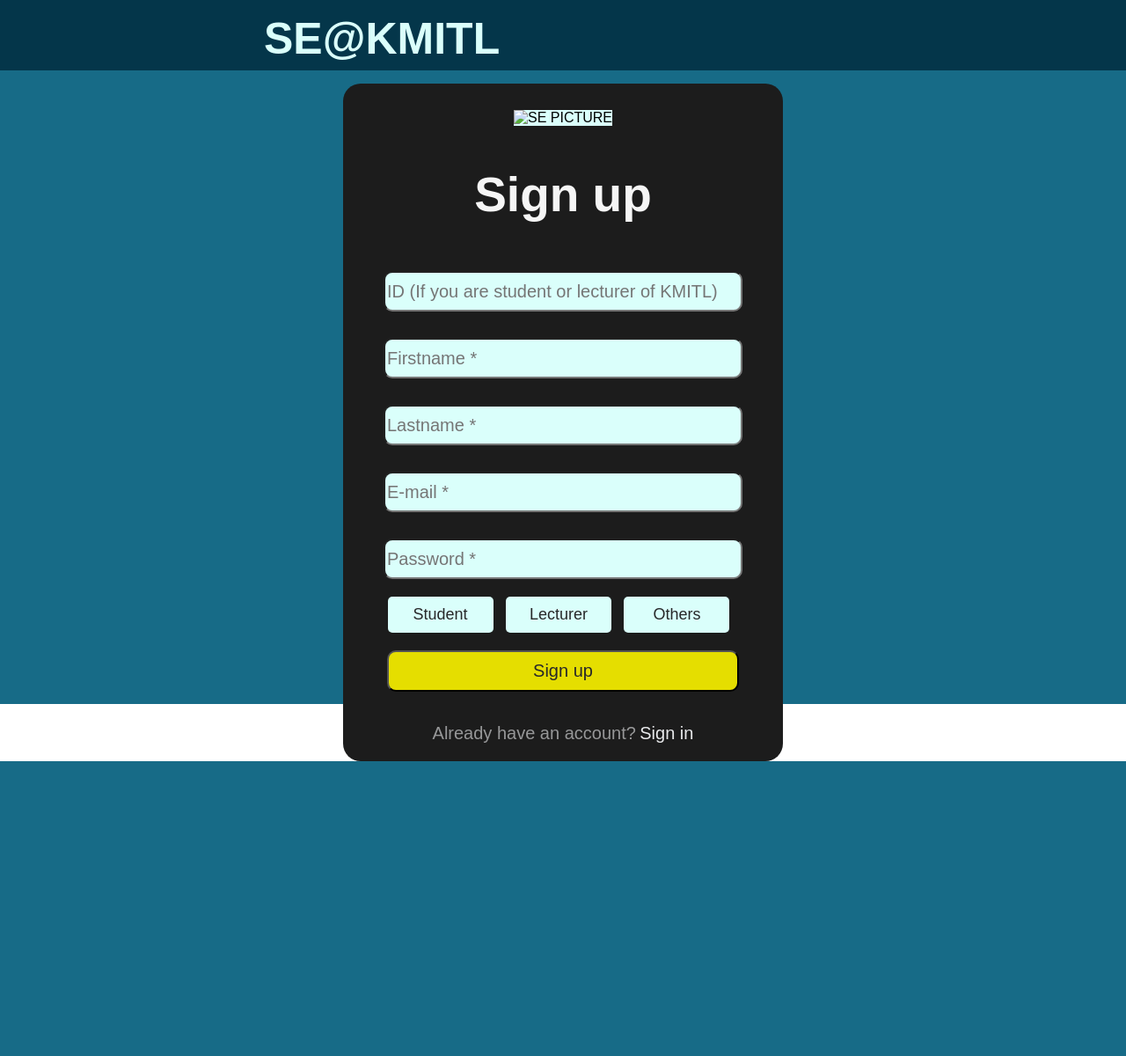
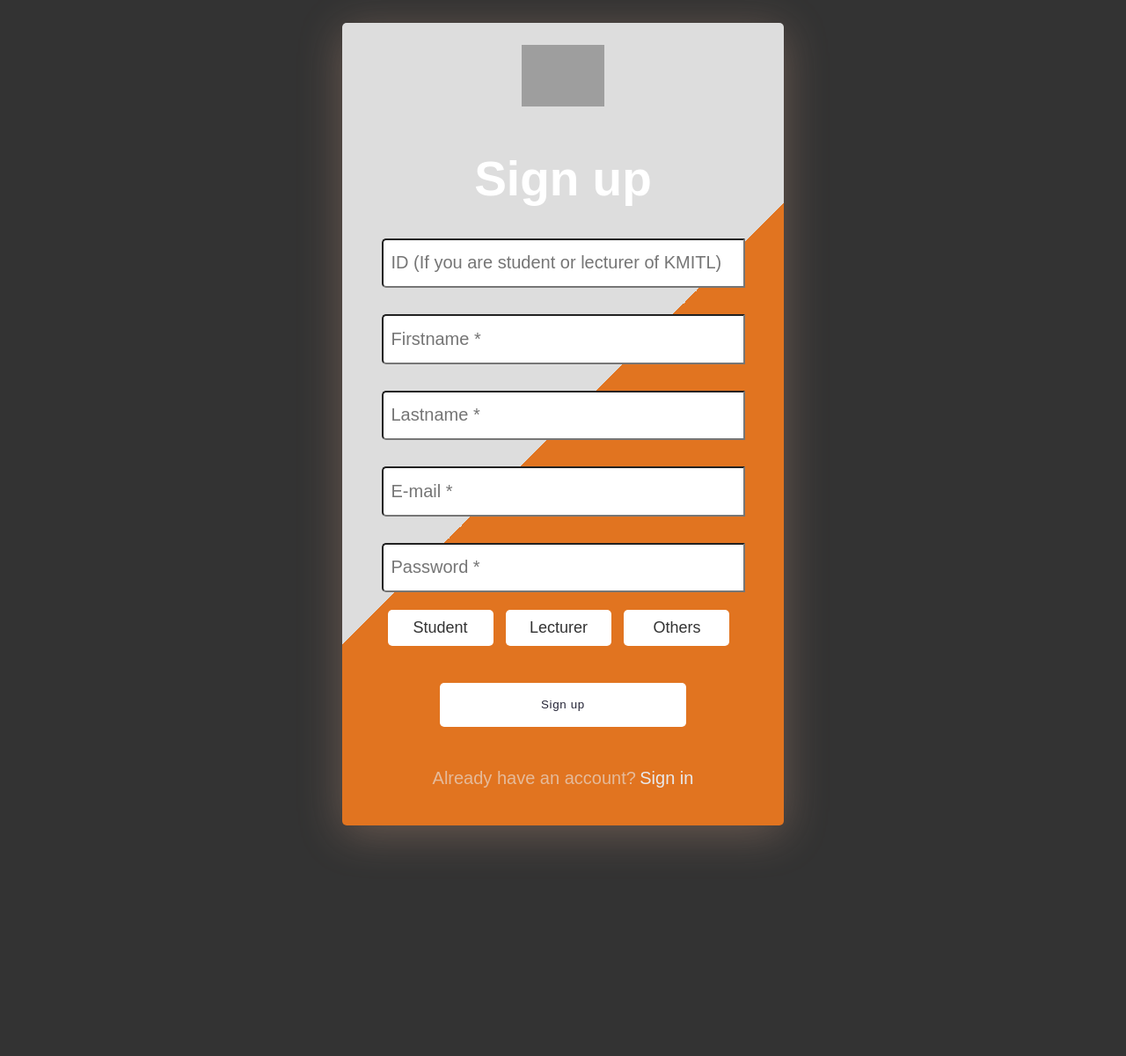
Before and after one commit to shoviper/Study-Anytime, a FastAPI app: page /signup in a window 1280 px wide. Shown: the whole page at 88% size. Before the commit the page ends 865 px from the top, so only its background shows below. Run offline with FastAPI, Linux system fonts and the light colour scheme; grey boxes are pictures that could not be loaded.

Commit message:
signup finished

```diff
--- a/backend/static/login.css
+++ b/backend/static/login.css
@@ -18,7 +18,6 @@
 
 .header h2 {
     font-size: 250%;
-    font-family: 'Playfair Display', serif;
     color: #3e403f;
 }
 /*  A welcome message or an explanation of the login form */
--- a/backend/static/signup.css
+++ b/backend/static/signup.css
@@ -12,38 +12,31 @@
 }
 
 .header {
-    background-color: #04364A;
     height: 10vh;
     width: 100%;
 }
 
-.header b {
-    color: #DAFFFB;
-    font-size: 50px;
+.header h2 {
+    font-size: 250%;
+    color: #ffffff;
 }
-
 .headertransition {
     margin-left: 300px;
     margin-top: 15px;
 }
 
 .content {
-    height: 90vh;
+    height: 150vh;
     width: 100%;
     text-align: center;
-    background-color: #176B87;
+    background-color: #333;
 }
 
-.container img {
-    margin-top: 30px;
-    width: 100px;
-    height: 100px;
-    background-color: #DAFFFB
-}
+
 
 .content h2 {
     font-size: 55px;
-    color: whitesmoke;
+    color: rgb(255, 255, 255);
 }
 
 .containertransition {
@@ -51,16 +44,26 @@
 }
 
 .container {
-    background-color: #1c1c1c;
-    width: 500px;
-    height: 770px;
-    margin: 0 auto;
-    border-radius: 20px;
+    width: 450px;
+    min-height: 450px;
+    height: auto;
+    border-radius: 5px;
+    margin: 2% auto;
+    box-shadow: 0 9px 50px hsla(20, 67%, 75%, 0.31);
+    padding: 2%;
+    background-image: linear-gradient(-225deg, #ddd 50%, #e17420 50%);
+}
+
+.input-item {
+    background: #fff;
+    color: #333;
+    padding: 14.5px 0px 15px 9px;
+    border-radius: 5px 0px 0px 5px;
 }
 
 input {
     width: 400px;
-    height: 40px;
+    height: auto;
     font-size: 20px;
     background-color: #DAFFFB;
     margin: 10px;
@@ -73,8 +76,8 @@
 
 .radio-label {
     display: inline-block;
-    background-color: #DAFFFB;
-    color: #272829;
+    background-color: #ffffff;
+    color: #333;
     font-size: 18px;
     width: 100px;
     padding: 10px;
@@ -84,8 +87,8 @@
 }
 
 input[type="radio"]:checked + .radio-label {
-    background-color: #e5de00;
-    color: #272829;
+    background-color: #333;
+    color: #fff;
 }
 
 .contentboxfield p {
@@ -93,22 +96,30 @@
 }
 
 button {
-    background-color: #e5de00;
-    color: #272829;
-    margin-top: 10px;
-    padding-top: 10px;
-    padding-bottom: 10px;
-    font-size: 20px;
-    width: 400px;
+    display: inline-block;
+    color: #252537;
+
+    width: 280px;
+    height: 50px;
+
+    padding: 0 20px;
+    background: #fff;
+    border-radius: 5px;
+
+    outline: none;
+    border: none;
+
     cursor: pointer;
-    margin-bottom: 20px;
-    border-radius: 10px;
+    text-align: center;
+    transition: all 0.2s linear;
+
+    margin: 7% auto;
+    letter-spacing: 0.05em;
 }
 
 button:hover {
-    background-color: #DAFFFB;;
+    background-color: #f3d1b8;;
 }
-
 .contentbuttonsubone {
     font-size: 20px;
     opacity: 60%;
@@ -125,5 +136,5 @@
 }
 
 .contentbuttonsub a:hover {
-    color: #DAFFFB;
+    color: #333;
 }
--- a/backend/templates/signup.html
+++ b/backend/templates/signup.html
@@ -9,35 +9,32 @@
 </head>
 <body>
     <div class = "main">
-        <div class = "header">
-            <div class="headertransition">
-                <b>SE@KMITL</b>
-            </div>
-        </div>
         <div class = "content">
             <div class="containertransition">
                 <div class="container">
-                    <img src="" alt="SE PICTURE">
-                    <h2>Sign up</h2>
+                    <img src="static/picture/se.png" alt="SE PICTURE"  style="height: 70px; width:180;">
+                    <div class="header">
+                        <h2>Sign up</h2>
+                    </div>
                     {% if invalid %}
                         <p style="color: red;">Already exist</p>
                     {% endif %}
                     <div class="contentboxfield">
                         <form id="signup-form" action="/user/signUp/" method="POST">
                             <p>
-                                <input name="id" id="id" type="text" placeholder="ID (If you are student or lecturer of KMITL)">
+                                <input name="id" id="id" type="text" class="input-item" placeholder="ID (If you are student or lecturer of KMITL)">
                             </p>
                             <p>
-                                <input name="first_name" id="first_name" type="text" placeholder="Firstname *" required>
+                                <input name="first_name" id="first_name" type="text" class="input-item" placeholder="Firstname *" required>
                             </p>
                             <p>
-                                <input name="last_name" id="last_name" type="text" placeholder="Lastname *" required>
+                                <input name="last_name" id="last_name" type="text" class="input-item" placeholder="Lastname *" required>
                             </p>
                             <p>
-                                <input name="email" id="email" type="text" placeholder="E-mail *" required>
+                                <input name="email" id="email" type="text" class="input-item" placeholder="E-mail *" required>
                             </p>
                             <p>
-                                <input name="password" id="password" type="password" placeholder="Password *" required>
+                                <input name="password" id="password" type="password" class="input-item" placeholder="Password *" required>
                             </p>
                             <p>
                                 <input type="radio" name="role" id="student" value="student" required>
```
Also changed, not shown: 1 other file.
